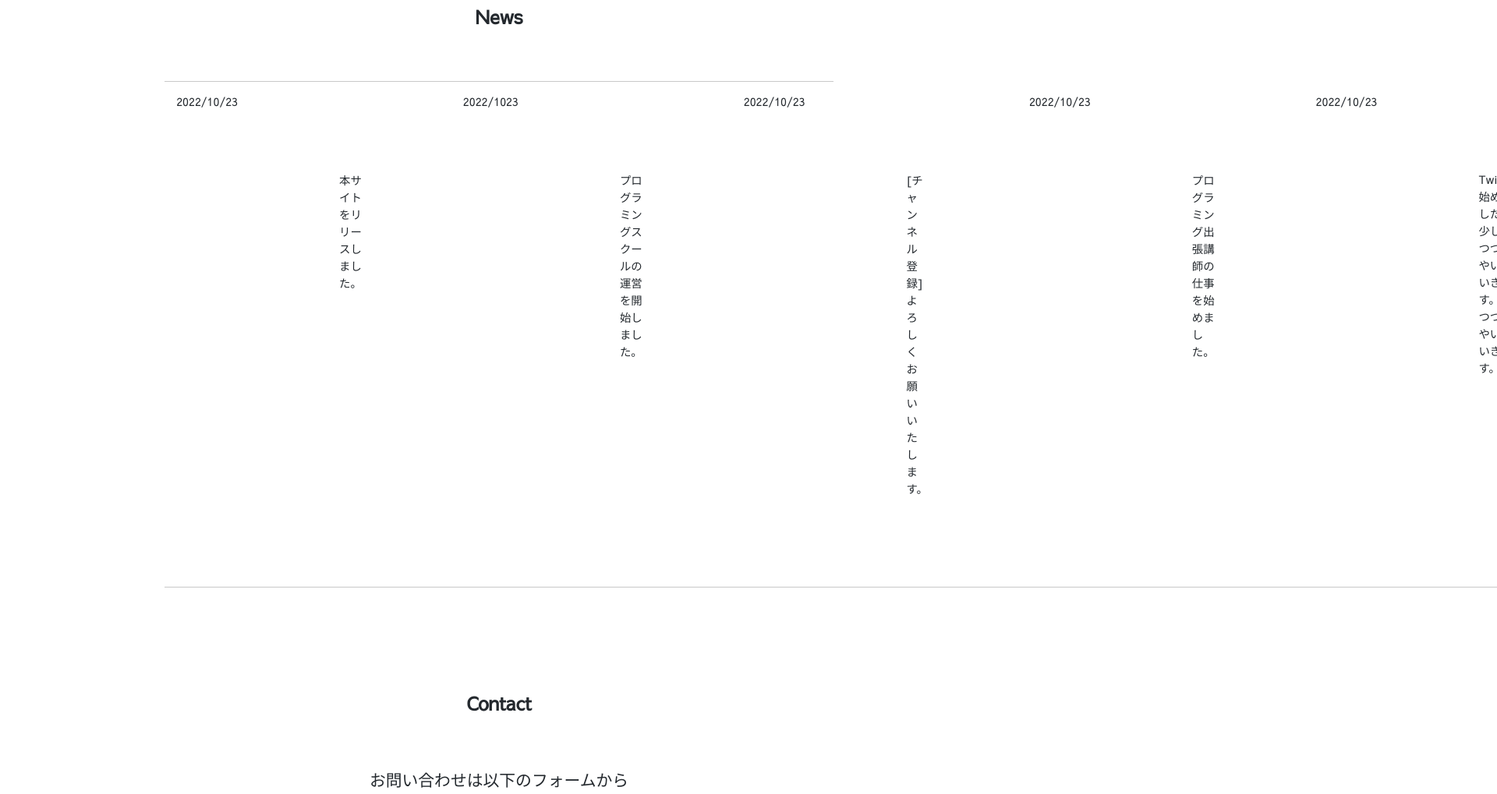
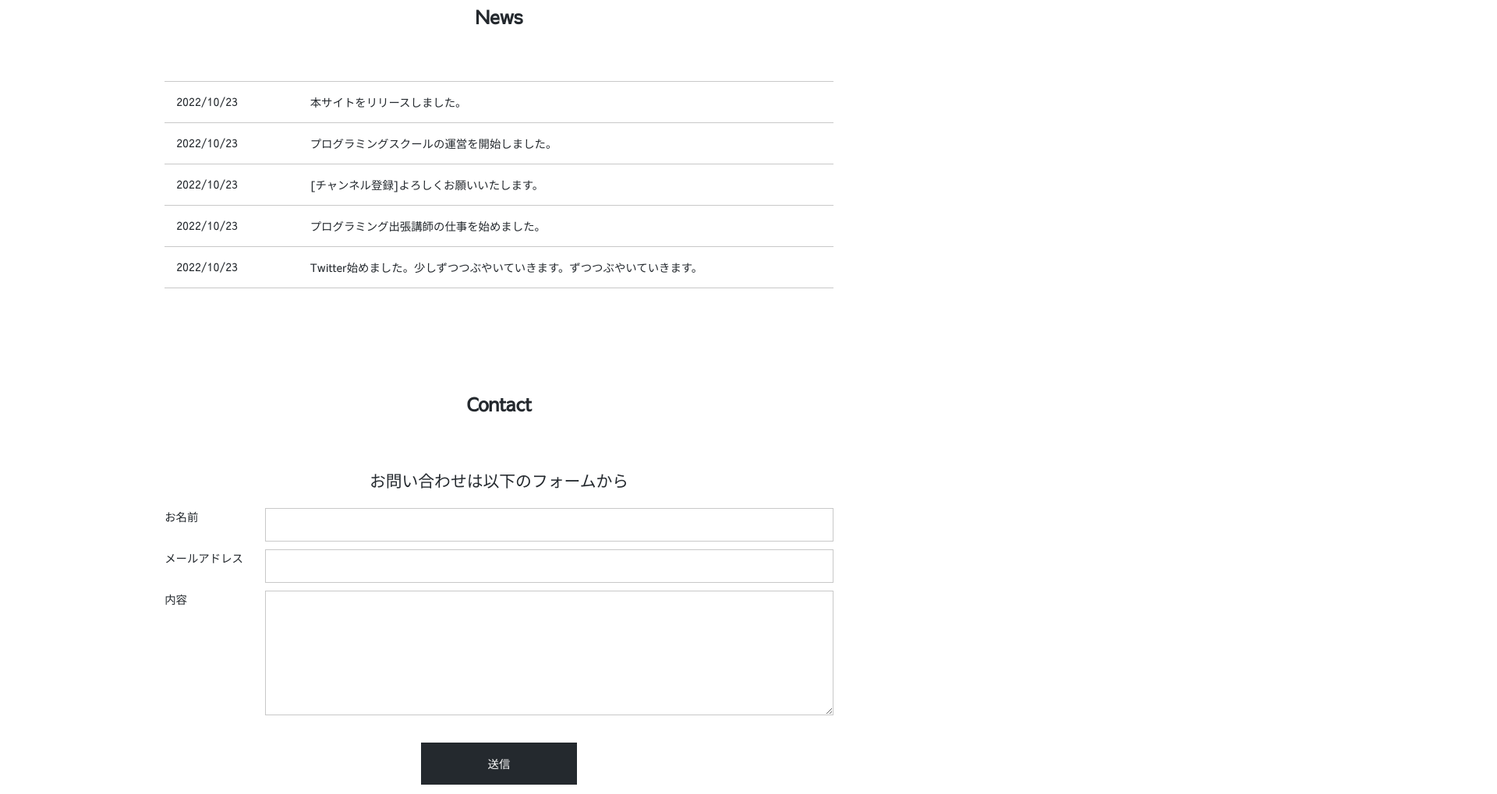
Before and after one commit to sharif-me/LPRWD, a plain HTML site: page index.html in a window 1280 px wide. Shown: the part 1944-2963 px from the top of the page at 78% size, 1920 px wide, since content can reach past the window. Drawn offline with Linux system fonts and the light colour scheme; some packages are replaced by stand-ins of ours.

Commit message:
2nd commit

```diff
--- a/index.html
+++ b/index.html
@@ -66,7 +66,7 @@
                 <dl>
                     <dt>2022/10/23</dt>
                     <dd>本サイトをリリースしました。</dd>
-                    <dt>2022/1023</dt>
+                    <dt>2022/10/23</dt>
                     <dd>プログラミングスクールの運営を開始しました。</dd>
                     <dt>2022/10/23</dt>
                     <dd>[チャンネル登録]よろしくお願いいたします。</dd>
--- a/style.css
+++ b/style.css
@@ -158,7 +158,7 @@ News
 -----------------------------------------*/
 #news dl {
     display: flex;
-    flex-wrap: warp;
+    flex-wrap: wrap;
     border-top: solid 1px #c8c8c8;
     margin-bottom: 20px;
 }
@@ -172,7 +172,7 @@ News
 #news dd {
     width: 80%;
     border-bottom: solid  1px #c8c8c8;
-    padding: 115px;
+    padding: 15px;
 }
 /*---------------------------------------
 Contact
@@ -194,7 +194,7 @@ Contact
     margin-bottom: 10px;
 }
 #contact dd input,
-#comtact dd textarea {
+#contact dd textarea {
     width: 100%;
     border: solid 1px #c8c8c8;
     padding: 10px;
```
